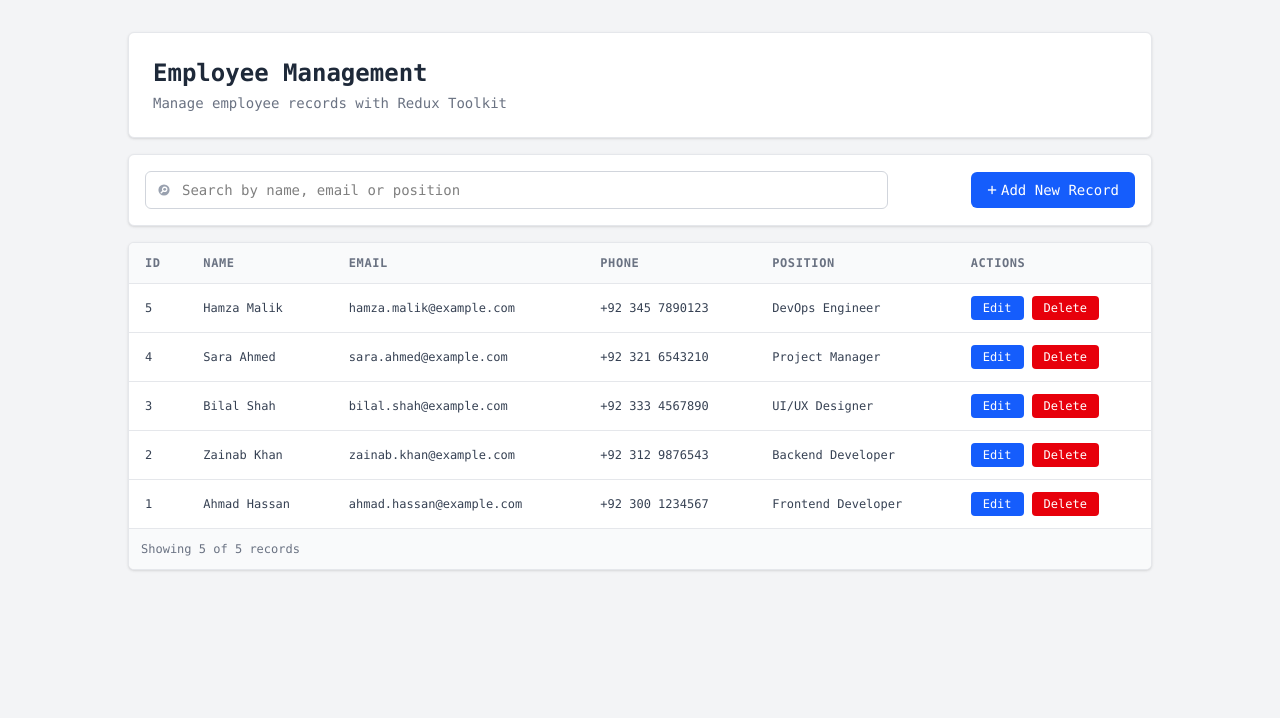
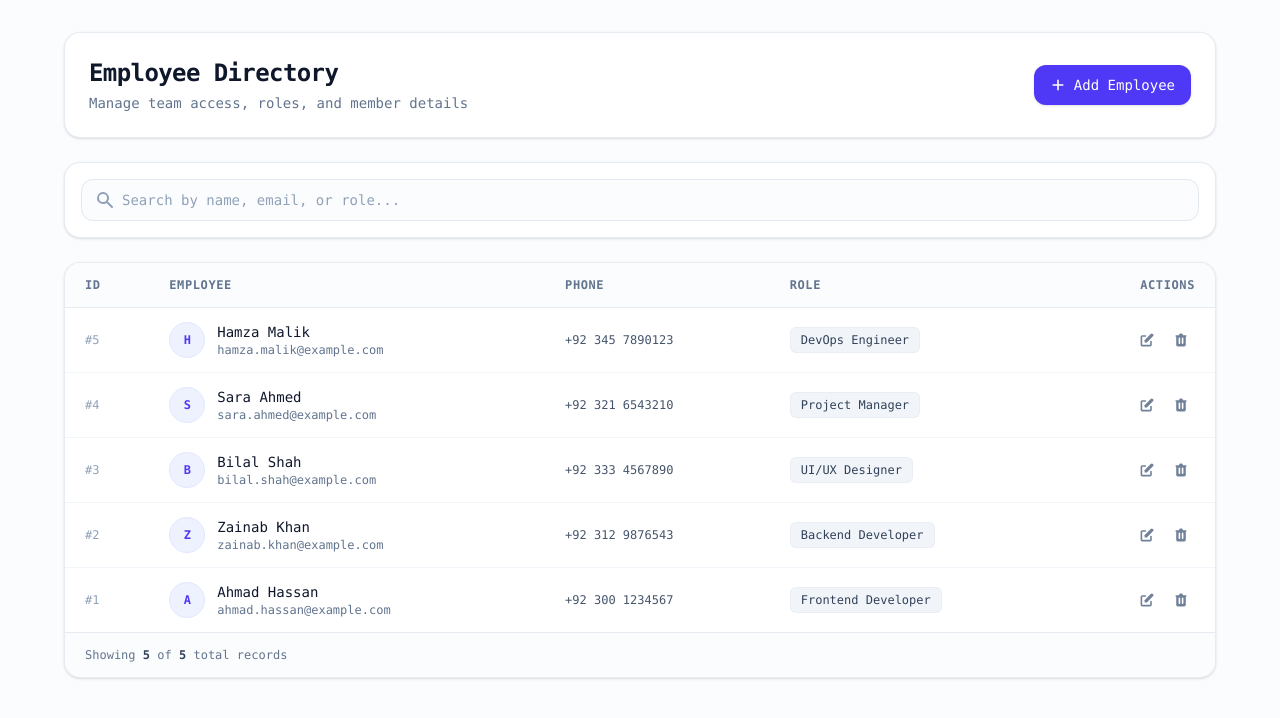
Before and after one commit to alimuzmmil294-coder/New-Repo, a React (Vite) app: page / in a window 1280 px wide. Shown: the top 718 px of the page. Built offline with nearby package versions, Linux system fonts and the light colour scheme.

Commit message:
refactor: enhance EmployeeManagementUI and RecordSlice for improved functionality and readability

```diff
--- a/src/components/TableRecord.jsx
+++ b/src/components/TableRecord.jsx
@@ -8,7 +8,13 @@ import {
   selectFilteredRecords,
 } from "../features/RecordSlice";
 import { useDispatch, useSelector } from "react-redux";
-import { HiSearchCircle } from "react-icons/hi";
+import {
+  HiSearch,
+  HiPlus,
+  HiPencilAlt,
+  HiTrash,
+  HiXCircle,
+} from "react-icons/hi";
 
 export default function EmployeeManagementUI() {
   const dispatch = useDispatch();
@@ -17,105 +23,150 @@ export default function EmployeeManagementUI() {
   const allRecords = useSelector(selectAllRecords);
   const searchRecords = useSelector(selectSearchTerm);
 
-  const storedRecords = [...filteredRecords.sort((a, b) => b.id - a.id)];
+  // Copy array before sorting to prevent mutating Redux state directly
+  const storedRecords = [...filteredRecords].sort((a, b) => b.id - a.id);
 
   const [showModal, setShowModal] = useState(false);
   const [currentRecord, setCurrentRecord] = useState(null);
 
-  // Function to openModal
   const openCreateModal = () => {
     setCurrentRecord(null);
     setShowModal(true);
   };
 
-  // Function to edit openModal
   const openEditModal = (record) => {
     setCurrentRecord(record);
     setShowModal(true);
   };
 
-  // Function to CloseModal
-  const closeModal = (record) => {
+  const closeModal = () => {
     setShowModal(false);
     setCurrentRecord(null);
   };
 
-  //
-  const handleDelete = () => {
+  const handleDelete = (record) => {
     dispatch(deleteRecord(record.id));
   };
 
   return (
-    <div className="min-h-screen font-mono bg-gray-100 p-8">
-      <div className="max-w-5xl mx-auto space-y-4">
+    <div className="min-h-screen bg-slate-50/50 p-4 md:p-8 text-slate-800 selection:bg-indigo-50 selection:text-indigo-600">
+      <div className="max-w-6xl mx-auto space-y-6">
         {/* Header Section */}
-        <div className="bg-white p-6 rounded-md shadow-sm border border-gray-200">
-          <h1 className="text-2xl font-bold text-gray-800">
-            Employee Management
+        <div className="flex flex-col sm:flex-row sm:items-center sm:justify-between gap-4 bg-white p-6 rounded-2xl border border-slate-200/80 shadow-sm">
+          <div>
+            <h1 className="text-2xl font-bold tracking-tight text-slate-900">
+              Employee Directory
             </h1>
-          <p className="text-sm text-gray-500 mt-1">
-            Manage employee records with Redux Toolkit
+            <p className="text-sm text-slate-500 mt-1">
+              Manage team access, roles, and member details
             </p>
           </div>
-
-        <div className="bg-white p-4 rounded-md shadow-sm border border-gray-200 flex flex-col md:flex-row items-center justify-between gap-4">
-          <div className="relative w-full md:w-3/4">
-            <span className="absolute inset-y-0 left-0 flex items-center pl-3 pointer-events-none text-gray-400 text-sm">
-              <HiSearchCircle />
-            </span>
-            <input
-              type="text"
-              onChange={(e) => dispatch(setSearchTerm(e.target.value))}
-              placeholder="Search by name, email or position"
-              className="w-full pl-9 pr-4 py-2 border border-gray-300 rounded-md focus:outline-none focus:ring-1 focus:ring-blue-500 text-sm"
-            />
-          </div>
           <button
-            onChange={openCreateModal}
-            className="w-full md:w-auto bg-blue-600 hover:bg-blue-700 text-white font-medium px-4 py-2 rounded-md text-sm transition flex items-center justify-center gap-1"
+            onClick={openCreateModal}
+            className="inline-flex items-center justify-center gap-2 bg-indigo-600 hover:bg-indigo-700 active:scale-[0.98] text-white font-medium px-4 py-2.5 rounded-xl text-sm shadow-sm hover:shadow transition-all duration-200"
           >
-            <span className="text-base leading-none">+</span> Add New Record
+            <HiPlus className="w-4 h-4" />
+            <span>Add Employee</span>
           </button>
         </div>
 
-        {/* Data Table */}
-        <div className="bg-white rounded-md shadow-sm border border-gray-200 overflow-hidden">
+        {/* Controls Section */}
+        <div className="bg-white p-4 rounded-2xl border border-slate-200/80 shadow-sm">
+          <div className="relative w-full">
+            <HiSearch className="absolute left-3.5 top-1/2 -translate-y-1/2 text-slate-400 w-5 h-5 pointer-events-none" />
+            <input
+              type="text"
+              value={searchRecords}
+              onChange={(e) => dispatch(setSearchTerm(e.target.value))}
+              placeholder="Search by name, email, or role..."
+              className="w-full pl-10 pr-10 py-2.5 bg-slate-50/50 border border-slate-200 rounded-xl text-sm focus:outline-none focus:bg-white focus:border-indigo-500 focus:ring-4 focus:ring-indigo-500/10 transition-all duration-200 placeholder:text-slate-400"
+            />
+            {searchRecords && (
+              <button
+                onClick={() => dispatch(setSearchTerm(""))}
+                className="absolute right-3 top-1/2 -translate-y-1/2 text-slate-400 hover:text-slate-600 transition-colors"
+              >
+                <HiXCircle className="w-5 h-5" />
+              </button>
+            )}
+          </div>
+        </div>
+
+        {/* Data Table Container */}
+        <div className="bg-white rounded-2xl border border-slate-200/80 shadow-sm overflow-hidden">
+          <div className="overflow-x-auto">
             <table className="w-full text-left border-collapse">
               <thead>
-              <tr className="border-b border-gray-200 text-xs font-semibold text-gray-500 uppercase tracking-wider bg-gray-50">
-                <th className="py-3 px-4">ID</th>
-                <th className="py-3 px-4">NAME</th>
-                <th className="py-3 px-4">EMAIL</th>
-                <th className="py-3 px-4">PHONE</th>
-                <th className="py-3 px-4">POSITION</th>
-                <th className="py-3 px-4">ACTIONS</th>
+                <tr className="border-b border-slate-200/80 bg-slate-50/50 text-xs font-semibold text-slate-500 uppercase tracking-wider">
+                  <th className="py-3.5 px-5">ID</th>
+                  <th className="py-3.5 px-5">Employee</th>
+                  <th className="py-3.5 px-5">Phone</th>
+                  <th className="py-3.5 px-5">Role</th>
+                  <th className="py-3.5 px-5 text-right">Actions</th>
                 </tr>
               </thead>
-            <tbody className="divide-y divide-gray-200 text-xs text-gray-700">
-              {/* Static Row 1 */}
+              <tbody className="divide-y divide-slate-100 text-sm">
                 {storedRecords.length === 0 ? (
-                <tr>No Record Found</tr>
+                  <tr>
+                    <td
+                      colSpan="5"
+                      className="py-12 text-center text-slate-400"
+                    >
+                      <p className="font-medium text-slate-600">
+                        No records found
+                      </p>
+                      <p className="text-xs text-slate-400 mt-1">
+                        Try tweaking your search term or add a new record.
+                      </p>
+                    </td>
+                  </tr>
                 ) : (
                   storedRecords.map((rec) => (
-                  <tr key={rec.id} className="hover:bg-gray-50">
-                    <td className="py-3 px-4">{rec.id}</td>
-                    <td className="py-3 px-4 font-medium">{rec.name}</td>
-                    <td className="py-3 px-4">{rec.email}</td>
-                    <td className="py-3 px-4">{rec.phone}</td>
-                    <td className="py-3 px-4">{rec.role}</td>
-                    <td className="py-3 px-4">
-                      <div className="flex gap-2">
+                    <tr
+                      key={rec.id}
+                      className="group hover:bg-slate-50/80 transition-colors duration-150"
+                    >
+                      <td className="py-3.5 px-5 text-xs font-mono text-slate-400">
+                        #{rec.id}
+                      </td>
+                      <td className="py-3.5 px-5">
+                        <div className="flex items-center gap-3">
+                          <div className="w-9 h-9 rounded-full bg-indigo-50 text-indigo-600 font-semibold text-xs flex items-center justify-center shrink-0 border border-indigo-100">
+                            {rec.name?.charAt(0).toUpperCase() || "E"}
+                          </div>
+                          <div className="min-w-0">
+                            <p className="font-medium text-slate-900 truncate">
+                              {rec.name}
+                            </p>
+                            <p className="text-xs text-slate-500 truncate">
+                              {rec.email}
+                            </p>
+                          </div>
+                        </div>
+                      </td>
+                      <td className="py-3.5 px-5 text-slate-600 font-mono text-xs">
+                        {rec.phone || "—"}
+                      </td>
+                      <td className="py-3.5 px-5">
+                        <span className="inline-flex items-center px-2.5 py-1 rounded-md text-xs font-medium bg-slate-100 text-slate-700 capitalize border border-slate-200/50">
+                          {rec.role || "Employee"}
+                        </span>
+                      </td>
+                      <td className="py-3.5 px-5 text-right">
+                        <div className="flex items-center justify-end gap-1.5 opacity-90 group-hover:opacity-100 transition-opacity">
                           <button
                             onClick={() => openEditModal(rec)}
-                          className="bg-blue-600 hover:bg-blue-700 text-white px-3 py-1 rounded text-xs flex items-center gap-1"
+                            className="p-1.5 text-slate-500 hover:text-indigo-600 hover:bg-indigo-50 rounded-lg transition-colors duration-150"
+                            title="Edit"
                           >
-                          Edit
+                            <HiPencilAlt className="w-4 h-4" />
                           </button>
                           <button
                             onClick={() => handleDelete(rec)}
-                          className="bg-red-600 hover:bg-red-700 text-white px-3 py-1 rounded text-xs flex items-center gap-1"
+                            className="p-1.5 text-slate-500 hover:text-rose-600 hover:bg-rose-50 rounded-lg transition-colors duration-150"
+                            title="Delete"
                           >
-                          Delete
+                            <HiTrash className="w-4 h-4" />
                           </button>
                         </div>
                       </td>
@@ -124,15 +175,26 @@ export default function EmployeeManagementUI() {
                 )}
               </tbody>
             </table>
+          </div>
 
-          {/* Footer showing filtered vs Total Records */}
-          <div className="p-3 text-xs text-gray-500 bg-gray-50 border-t border-gray-200">
-            Showing {storedRecords.length} of {allRecords.length} records
+          {/* Table Footer */}
+          <div className="px-5 py-3.5 text-xs text-slate-500 bg-slate-50/50 border-t border-slate-200/80 flex items-center justify-between">
+            <span>
+              Showing{" "}
+              <strong className="font-semibold text-slate-700">
+                {storedRecords.length}
+              </strong>{" "}
+              of{" "}
+              <strong className="font-semibold text-slate-700">
+                {allRecords.length}
+              </strong>{" "}
+              total records
+            </span>
           </div>
         </div>
       </div>
 
-      {/* Modal (Pop-up) */}
+      {/* Modal Container */}
       <RecordModel
         isOpen={showModal}
         onClose={closeModal}
--- a/src/features/RecordSlice.js
+++ b/src/features/RecordSlice.js
@@ -1,4 +1,6 @@
 import { createSlice } from "@reduxjs/toolkit";
+
+const STORAGE_KEY = "employee_records"; // Single source of truth for key name
 
 // Static Data
 const demoRecords = [
@@ -39,19 +41,29 @@ const demoRecords = [
   },
 ];
 
-// Function to calcute next id
+// Calculate next ID
 const CalculateNextId = (records) => {
   if (!records || records.length === 0) return 1;
   return Math.max(...records.map((r) => r.id)) + 1;
 };
 
-// Function for getting data from LocalStorage...
+// Safe LocalStorage Retrieval
 const GetDataFromLocalStorage = () => {
   try {
-    const savedRecord = localStorage.getItem("employeesRecords");
+    const savedRecord = localStorage.getItem(STORAGE_KEY);
     return savedRecord ? JSON.parse(savedRecord) : demoRecords;
   } catch (error) {
-    console.error("Error! something went wrong...");
+    console.error("Error reading localStorage:", error);
+    return demoRecords;
+  }
+};
+
+// Safe LocalStorage Save
+const SaveToLocalStorage = (data) => {
+  try {
+    localStorage.setItem(STORAGE_KEY, JSON.stringify(data));
+  } catch (error) {
+    console.error("Error saving to localStorage:", error);
   }
 };
 
@@ -63,43 +75,42 @@ const recordSlice = createSlice({
     nextId: CalculateNextId(GetDataFromLocalStorage()),
   },
   reducers: {
-    // Add the new records
+    // Add record
     addRecord: (state, action) => {
       const newRecord = { id: state.nextId, ...action.payload };
-
       state.items.push(newRecord);
-
-      localStorage.setItem("employeesRecords", JSON.stringify(state.items));
       state.nextId = CalculateNextId(state.items);
+      SaveToLocalStorage(state.items);
     },
 
-    // Update Records
+    // Update record
     updateRecord: (state, action) => {
       const { id, data } = action.payload;
-
       const index = state.items.findIndex((r) => r.id === id);
       if (index !== -1) {
+        state.items[index] = { ...state.items[index], ...data };
+        SaveToLocalStorage(state.items);
       }
-      state.items[index] = { ...state.items[index], ...data };
-      localStorage.setItem("employeeRecords", JSON.stringify(state.items));
     },
 
-    // Delete Records
+    // Delete record (Handles both ID directly or Object with ID)
     deleteRecord: (state, action) => {
-      state.items = state.items.filter((r) => r.id !== action.payload);
-      localStorage.setItem("employeeRecords", JSON.stringify(state.items));
+      const idToDelete =
+        typeof action.payload === "object" ? action.payload.id : action.payload;
+      state.items = state.items.filter((r) => r.id !== idToDelete);
+      SaveToLocalStorage(state.items);
     },
 
-    //  Search Records
+    // Search term
     setSearchTerm: (state, action) => {
       state.searchTerms = action.payload;
     },
 
-    // Reset Records
-    resetRecords: (state, action) => {
+    // Reset records
+    resetRecords: (state) => {
       state.items = demoRecords;
       state.nextId = CalculateNextId(demoRecords);
-      localStorage.setItem("employeeRecords", JSON.stringify(demoRecords));
+      SaveToLocalStorage(demoRecords);
     },
   },
 });
@@ -112,16 +123,22 @@ export const {
   deleteRecord,
 } = recordSlice.actions;
 
-export const selectAllRecords = (state) => state.records.items;
-export const selectSearchTerm = (state) => state.records.searchTerms;
+// Note: Change 'state.records' to match your store configuration key
+// e.g., if store has { records: recordSlice }, keep state.records
+export const selectAllRecords = (state) => state.records?.items || [];
+export const selectSearchTerm = (state) => state.records?.searchTerms || "";
 
 export const selectFilteredRecords = (state) => {
-  const term = state.records.searchTerms.toLowerCase();
-  return state.records.items.filter(
+  const items = state.records?.items || [];
+  const term = (state.records?.searchTerms || "").toLowerCase();
+
+  if (!term) return items;
+
+  return items.filter(
     (r) =>
-      r.name.toLowerCase().includes(term) ||
-      r.email.toLowerCase().includes(term) ||
-      (r.role && r.role.toLowerCase().includes(term)),
+      r.name?.toLowerCase().includes(term) ||
+      r.email?.toLowerCase().includes(term) ||
+      r.role?.toLowerCase().includes(term),
   );
 };
 
```
Lines whose indentation alone changed are shown as unchanged.
